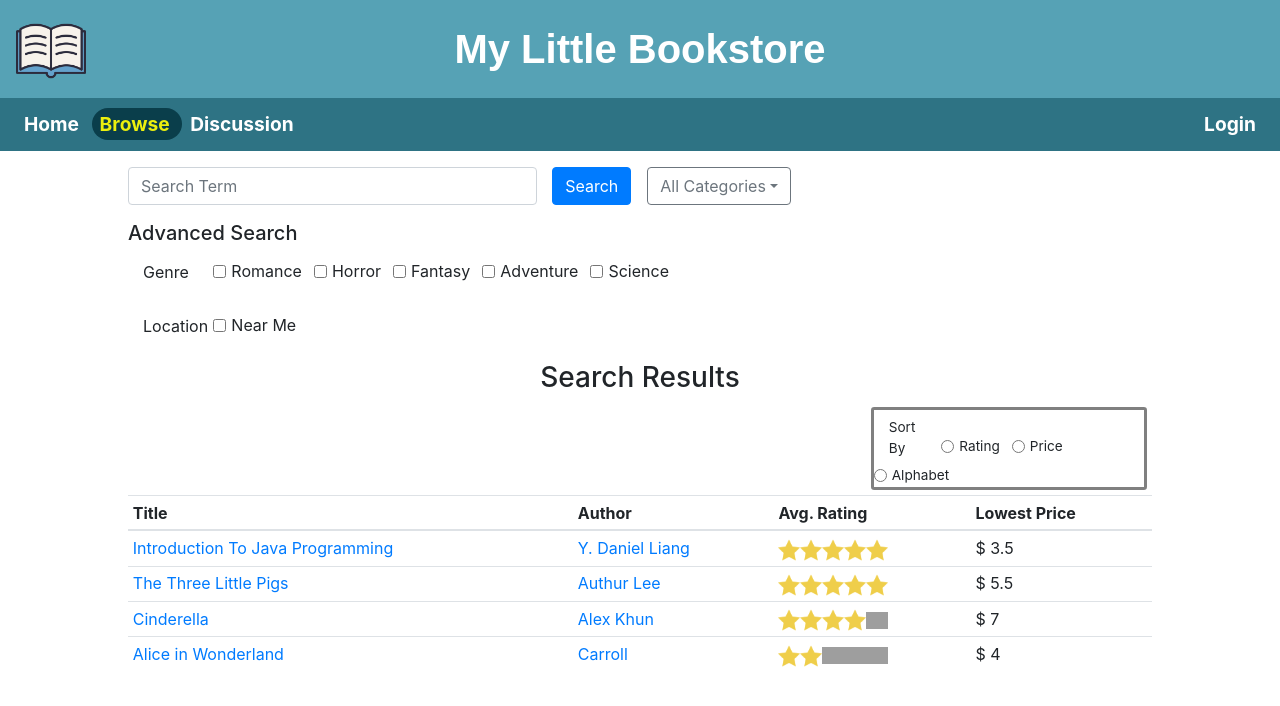
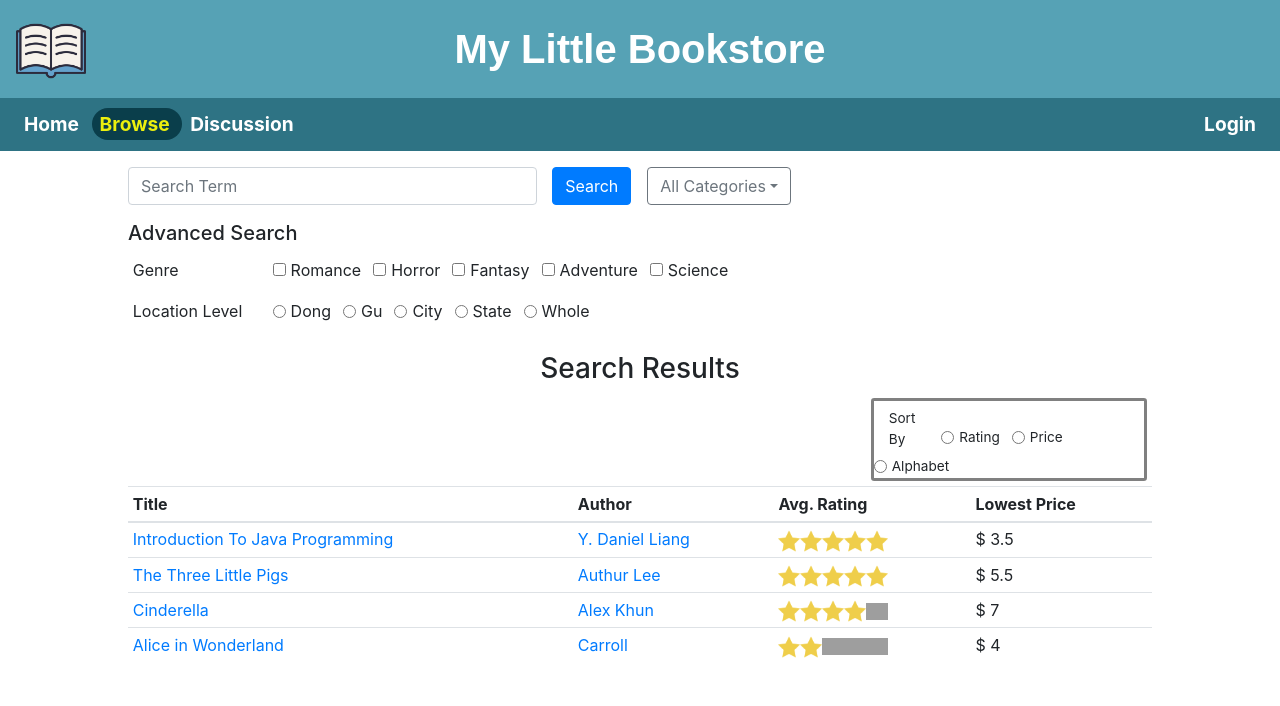
Before and after one commit to dianaeun/my-little-bookstore, a React (Create React App) app in the folder project_mlb/: page /Browse in a window 1280 px wide. Shown: the top 706 px of the page. Built offline with nearby package versions, Linux system fonts and the light colour scheme; grey boxes are pictures that could not be loaded.

Commit message:
Update Browse.js
change in Location search bar

```diff
--- a/project_mlb/src/pages/Browse.js
+++ b/project_mlb/src/pages/Browse.js
@@ -65,20 +65,37 @@ class Browse extends Component{
                         </Form>
                         <h5>Advanced Search</h5>
                         <Form>
-                            <Form.Row>
-                                <Col className="mb-3">
-                                <Form.Label column sm="1">Genre</Form.Label>
+                            <Table borderless size="sm" style={{ maxWidth: "700px"}}>
+                            <tr>
+                                <td>
+                                <Form.Label>Genre</Form.Label>
+                                </td>
+                                <td>
                                 {genres.map((gen) => (
                                     <Form.Check inline label={gen} type='checkbox' id={gen} />
                                 ))}
-                                </Col>
-                            </Form.Row>
-                            <Form.Row>
-                            <Col className="mb-3">
-                                <Form.Label column sm="1">Location</Form.Label>
-                                <Form.Check inline label='Near Me' type='checkbox' id='nearme' />
-                                </Col>
-                            </Form.Row>
+                                </td>
+                            </tr>
+                            <tr>
+                                <td><Form.Label>Location Level</Form.Label></td>
+                                {/* <td><Form.Control type="range" step="1" min="0" max="4" list="level"/></td>
+                                <datalist id="level">
+                                    <option value="0" label="Dong"></option>
+                                    <option value="1" label="Gu"></option>
+                                    <option value="2" label="City"></option>
+                                    <option value="3" label="Country"></option>
+                                    <option value="4" label="All"></option>
+                                </datalist> */}
+                                <td>
+                                    <Form.Check inline label='Dong' name='level' type='radio' id='Dong' />
+                                    <Form.Check inline label='Gu' name='level' type='radio' id='Gu' />
+                                    <Form.Check inline label='City' name='level' type='radio' id='City' />
+                                    <Form.Check inline label='State' name='level' type='radio' id='State' />
+                                    <Form.Check inline label='Whole' name='level' type='radio' id='Whole' />
+                                    {/* <Form.Check inline label='Near Me' type='checkbox' id='nearme' />    */}
+                                </td>
+                            </tr>
+                            </Table>
                         </Form>
                     </div>
                     {/* <hr
```
